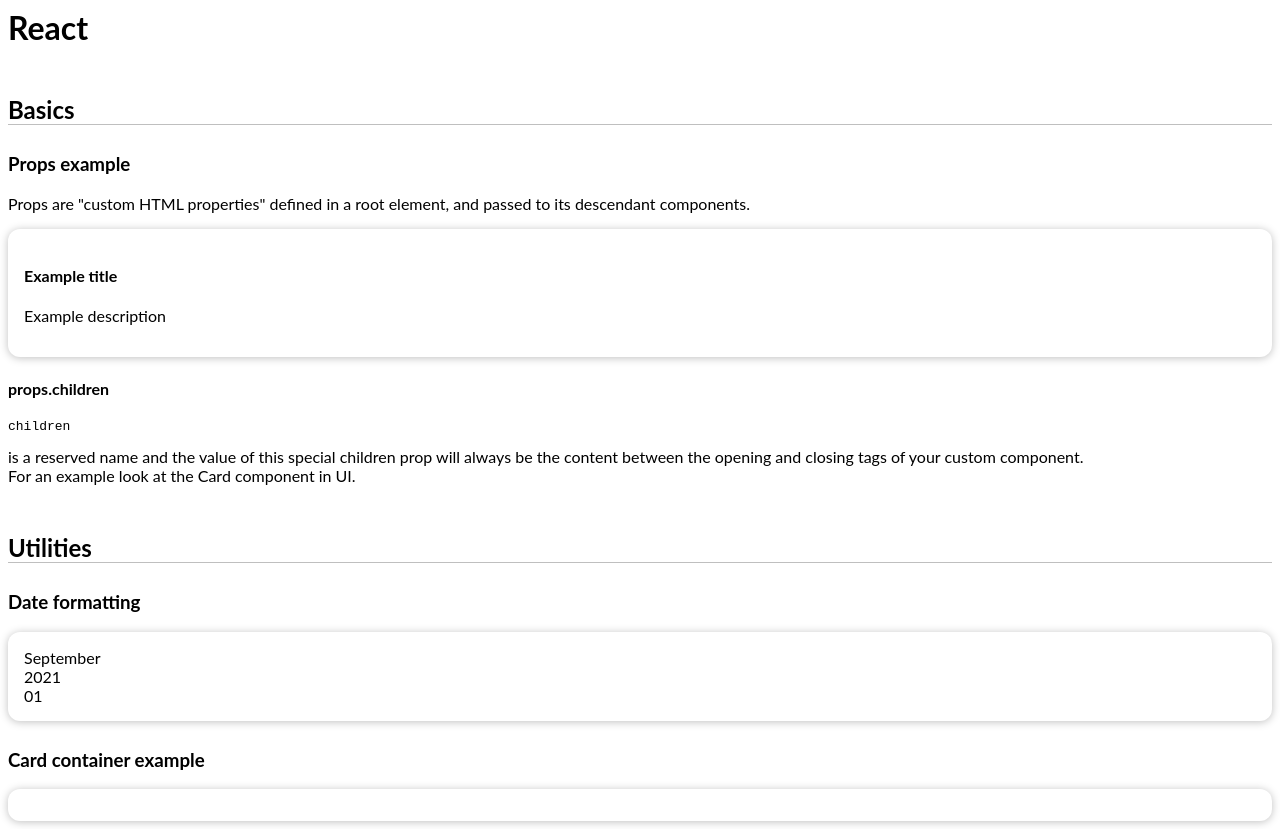
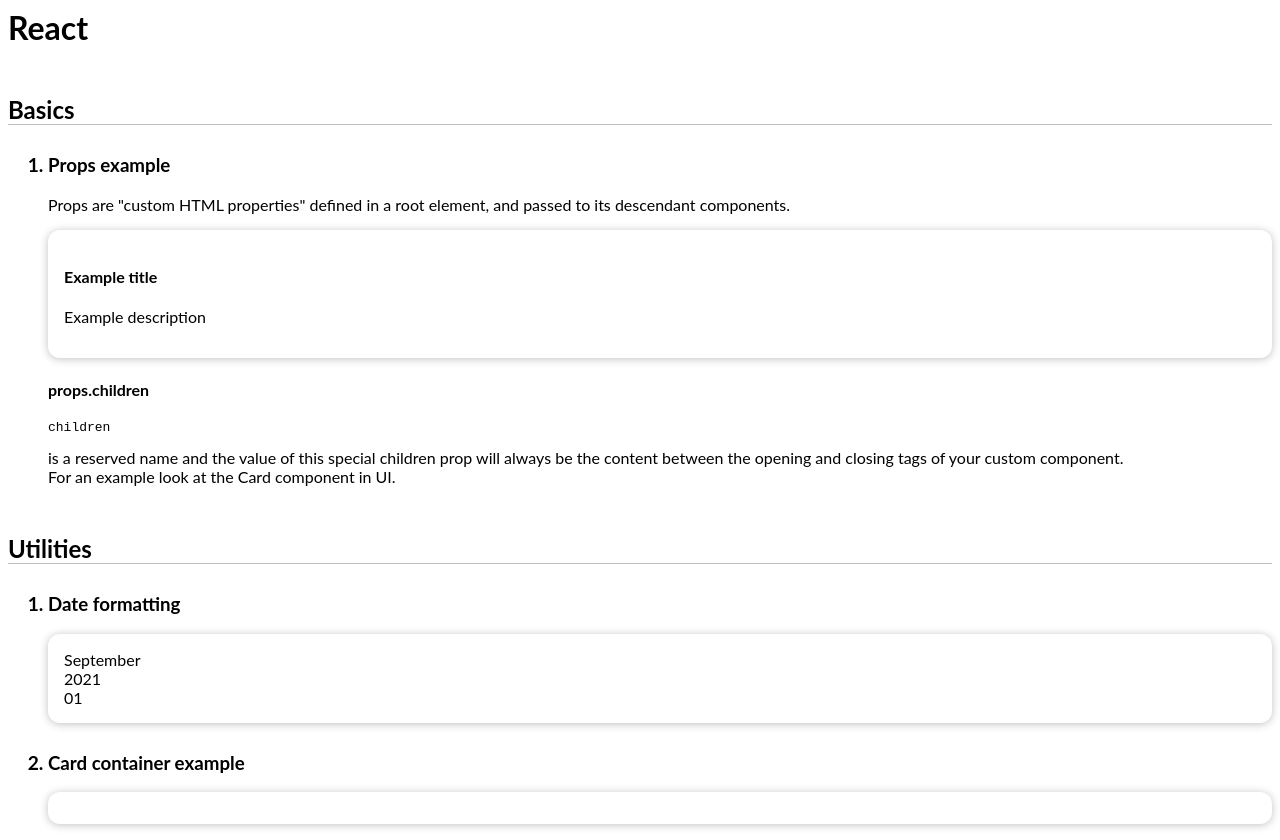
Before and after one commit to mkonemo/react-basics, a React (Create React App) app: page / in a window 1280 px wide. Built offline with nearby package versions, Linux system fonts and the light colour scheme.

Commit message:
2 files modified

```diff
--- a/src/App.js
+++ b/src/App.js
@@ -10,11 +10,21 @@
     <div>
       <h1>React</h1>
       <h2>Basics</h2>
-      <Props />
+      <ol>
+        <li>
+          <Props />
+        </li>
+      </ol>
       <h2>Utilities</h2>
-      <DateExample />
-      <h3>Card container example</h3>
-      <Card />
+      <ol>
+        <li>
+          <DateExample />
+        </li>
+        <li>
+          <h3>Card container example</h3>
+          <Card />
+        </li>
+      </ol>
     </div>
   );
 }
--- a/src/style.css
+++ b/src/style.css
@@ -11,3 +11,8 @@
 h3 {
   margin-top: 1.5em;
 }
+
+ol>li::marker {
+  font-weight: bold;
+  font-size: 1.2em;
+}
```
